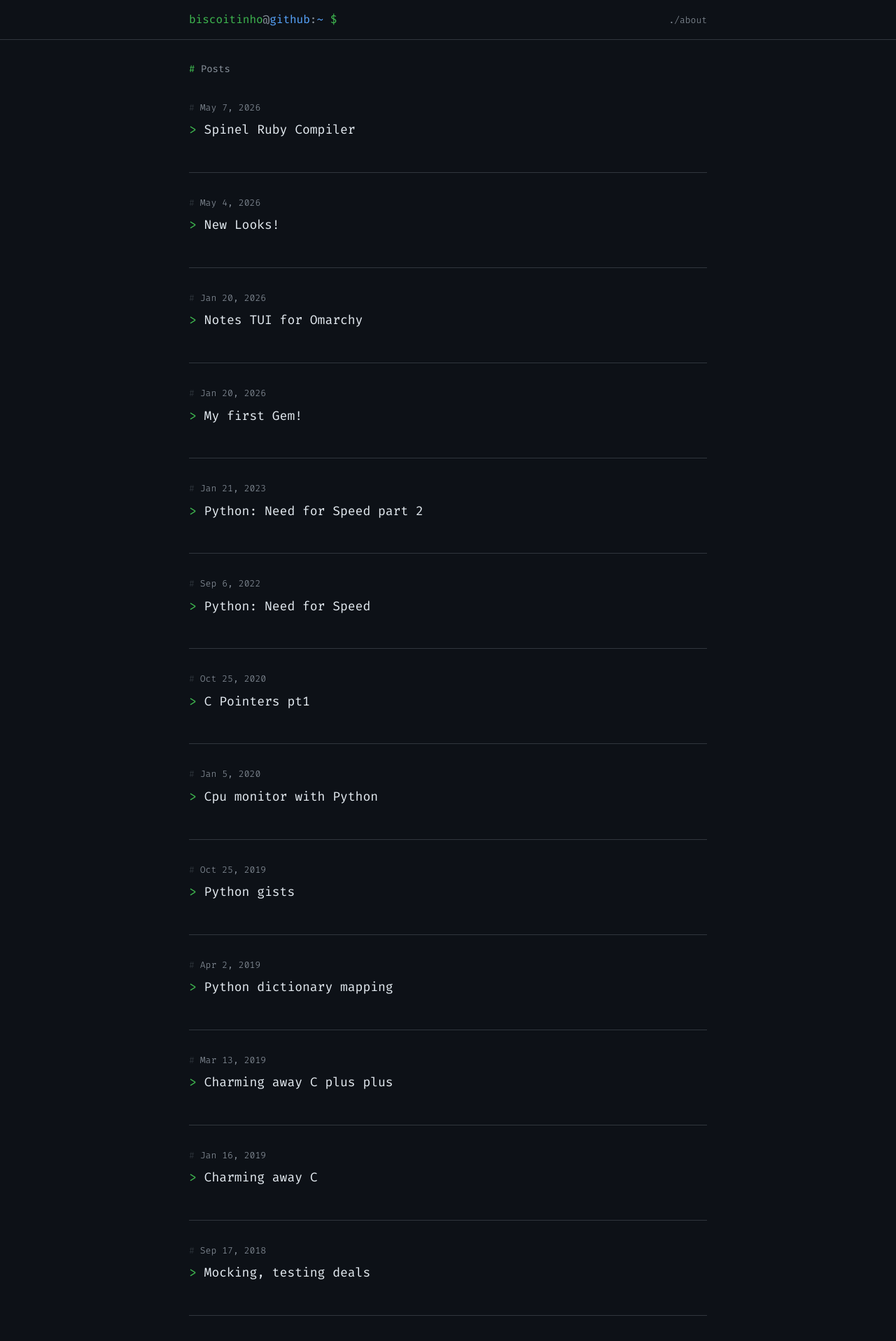
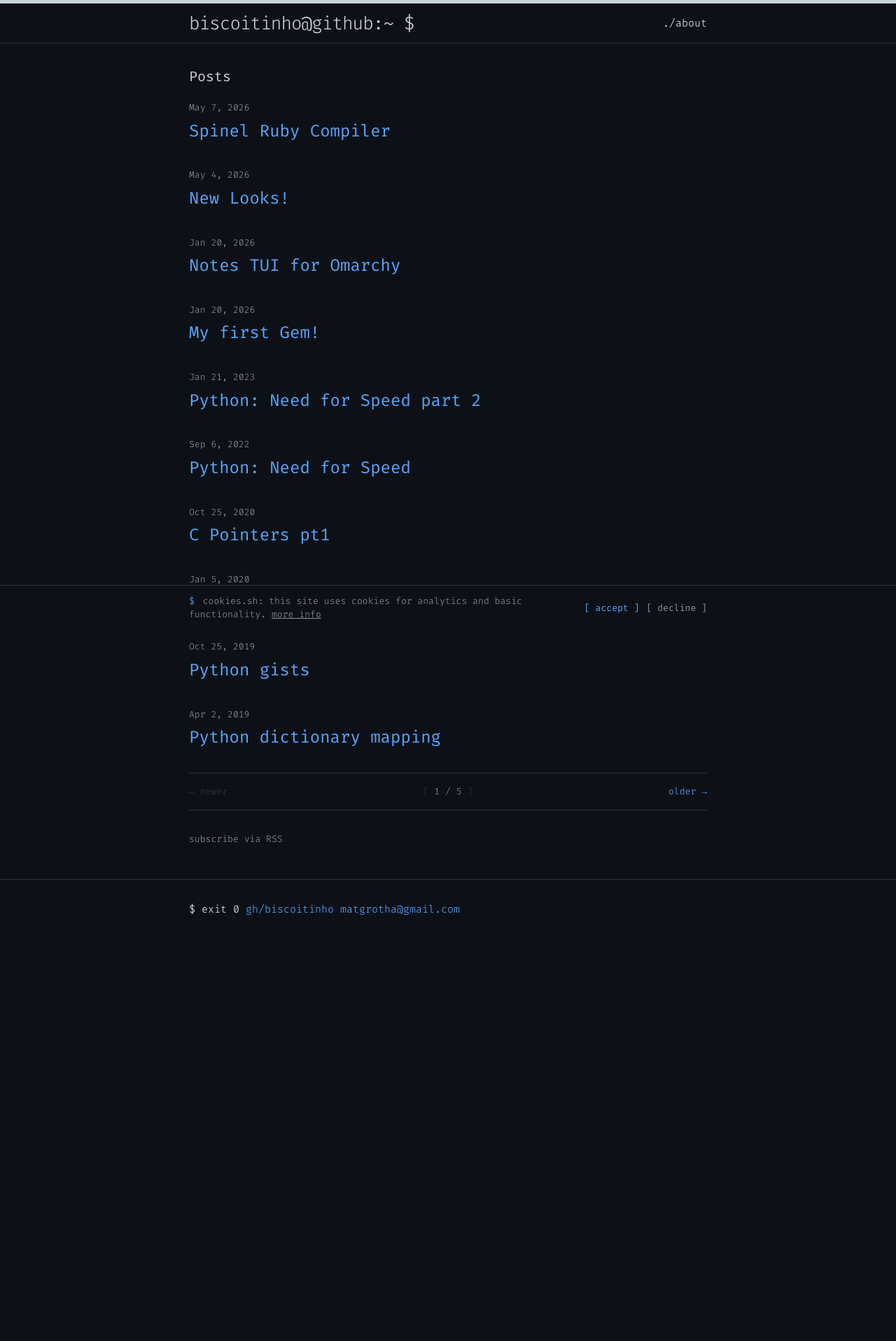
Before and after one commit to biscoitinho/biscoitinho.github.io, a Jekyll site: the page built from index.html, in a window 1280 px wide. Shown: the top 1916 px of the page at 70% size. Built offline with Jekyll 4.4.1, drawn with Linux system fonts in a browser that asks for light colours; the list of posts is cut into pages by our own code; after the commit the page ends 1342 px from its top, so only the background shows below that; some of the changed text lies outside the part shown.

Commit message:
add pagination and cookies consent

```diff
--- a/_config.yml
+++ b/_config.yml
@@ -3,6 +3,8 @@ title: Mateusz Grotha
 email: matgrotha@gmail.com
 description:
   developer, ruby, DIY, hacking, martial arts
+paginate: 10
+paginate_path: "/page:num/"
 baseurl: "" # the subpath of your site, e.g. /blog/
 url: "https://biscoitinho.github.io"
 twitter_username:
@@ -10,3 +12,5 @@ github_username:  biscoitinho
 
 # Build settings
 markdown: kramdown
+plugins:
+ - jekyll-paginate
--- /dev/null
+++ b/_includes/cookie-consent.html
@@ -0,0 +1,28 @@
+<div class="cookie-banner" id="cookieBanner">
+  <div class="cookie-inner">
+    <span class="cookie-msg">
+      <span class="cookie-prompt">$</span> cookies.sh:
+      this site uses cookies for analytics and basic functionality.
+      <a href="https://policies.google.com/privacy" target="_blank" rel="noopener">more info</a>
+    </span>
+    <div class="cookie-actions">
+      <button class="cookie-btn cookie-accept" onclick="cookieConsent(true)">[ accept ]</button>
+      <button class="cookie-btn cookie-decline" onclick="cookieConsent(false)">[ decline ]</button>
+    </div>
+  </div>
+</div>
+
+<script>
+  (function() {
+    if (localStorage.getItem('cookie-consent') !== null) {
+      document.getElementById('cookieBanner').style.display = 'none';
+    }
+  })();
+
+  function cookieConsent(accepted) {
+    localStorage.setItem('cookie-consent', accepted ? 'accepted' : 'declined');
+    var banner = document.getElementById('cookieBanner');
+    banner.style.opacity = '0';
+    setTimeout(function() { banner.style.display = 'none'; }, 300);
+  }
+</script>
--- a/_layouts/default.html
+++ b/_layouts/default.html
@@ -14,7 +14,7 @@
     </div>
 
     {% include footer.html %}
-
+    {% include cookie-consent.html %}
   </body>
 
 </html>
--- a/_sass/_layout.scss
+++ b/_sass/_layout.scss
@@ -2,28 +2,25 @@
  * Site header
  */
 .site-header {
+    border-top: 5px solid $grey-color-dark;
     border-bottom: 1px solid $grey-color-light;
     min-height: 56px;
+
+    // Positioning context for the mobile navigation icon
     position: relative;
-    background-color: $background-color;
 }
 
 .site-title {
-    font-size: 16px;
+    font-size: 26px;
     line-height: 56px;
-    letter-spacing: 0;
+    letter-spacing: -1px;
     margin-bottom: 0;
     float: left;
-    font-weight: 400;
 
-    .prompt-user  { color: $green-color; }
-    .prompt-at    { color: $grey-color; }
-    .prompt-host  { color: $brand-color; }
-    .prompt-sep   { color: $grey-color; }
-    .prompt-path  { color: $brand-color; }
-    .prompt-dollar { color: $green-color; }
-
-    &:hover { text-decoration: none; }
+    &,
+    &:visited {
+        color: $grey-color-dark;
+    }
 }
 
 .site-nav {
@@ -35,29 +32,23 @@
     }
 
     .page-link {
-        color: $grey-color;
-        font-size: 13px;
+        color: $text-color;
         line-height: $base-line-height;
-        transition: color 0.15s;
 
+        // Gaps between nav items, but not on the first one
         &:not(:first-child) {
             margin-left: 20px;
-        }
-
-        &:hover {
-            color: $green-color;
         }
     }
 
     @include media-query($on-palm) {
         position: absolute;
         top: 9px;
-        right: $spacing-unit / 2;
-        background-color: $code-bg;
+        right: 30px;
+        background-color: $background-color;
         border: 1px solid $grey-color-light;
-        border-radius: 3px;
+        border-radius: 5px;
         text-align: right;
-        z-index: 10;
 
         .menu-icon {
             display: block;
@@ -71,7 +62,10 @@
             > svg {
                 width: 18px;
                 height: 15px;
-                path { fill: $green-color; }
+
+                path {
+                    fill: $grey-color-dark;
+                }
             }
         }
 
@@ -87,9 +81,7 @@
 
         .page-link {
             display: block;
-            padding: 5px 12px;
-
-            &:not(:first-child) { margin-left: 0; }
+            padding: 5px 10px;
         }
     }
 }
@@ -101,35 +93,66 @@
  */
 .site-footer {
     border-top: 1px solid $grey-color-light;
-    padding: $spacing-unit / 2 0;
-    margin-top: $spacing-unit * 2;
+    padding: $spacing-unit 0;
 }
 
-.footer-inner {
-    display: flex;
-    align-items: center;
-    justify-content: space-between;
-    font-size: $small-font-size;
+.footer-heading {
+    font-size: 18px;
+    margin-bottom: $spacing-unit / 2;
+}
+
+.contact-list,
+.social-media-list {
+    list-style: none;
+    margin-left: 0;
+}
+
+.footer-col-wrapper {
+    font-size: 15px;
     color: $grey-color;
+    margin-left: -$spacing-unit / 2;
+    @extend %clearfix;
+}
 
-    @include media-query($on-palm) {
-        flex-direction: column;
-        gap: 8px;
-        text-align: center;
+.footer-col {
+    float: left;
+    margin-bottom: $spacing-unit / 2;
+    padding-left: $spacing-unit / 2;
+}
+
+.footer-col-1 {
+    width: -webkit-calc(35% - (#{$spacing-unit} / 2));
+    width:         calc(35% - (#{$spacing-unit} / 2));
+}
+
+.footer-col-2 {
+    width: -webkit-calc(20% - (#{$spacing-unit} / 2));
+    width:         calc(20% - (#{$spacing-unit} / 2));
+}
+
+.footer-col-3 {
+    width: -webkit-calc(45% - (#{$spacing-unit} / 2));
+    width:         calc(45% - (#{$spacing-unit} / 2));
+}
+
+@include media-query($on-laptop) {
+    .footer-col-1,
+    .footer-col-2 {
+        width: -webkit-calc(50% - (#{$spacing-unit} / 2));
+        width:         calc(50% - (#{$spacing-unit} / 2));
+    }
+
+    .footer-col-3 {
+        width: -webkit-calc(100% - (#{$spacing-unit} / 2));
+        width:         calc(100% - (#{$spacing-unit} / 2));
     }
 }
 
-.footer-prompt {
-    .prompt-dollar { color: $green-color; }
-}
-
-.footer-links {
-    a {
-        color: $grey-color;
-        margin-left: 16px;
-
-        &:first-child { margin-left: 0; }
-        &:hover { color: $brand-color; }
+@include media-query($on-palm) {
+    .footer-col {
+        float: none;
+        width: -webkit-calc(100% - (#{$spacing-unit} / 2));
+        width:         calc(100% - (#{$spacing-unit} / 2));
     }
 }
 
@@ -140,18 +163,10 @@
  */
 .page-content {
     padding: $spacing-unit 0;
-    min-height: calc(100vh - 120px);
 }
 
 .page-heading {
-    font-size: 14px;
-    color: $grey-color;
-    margin-bottom: $spacing-unit;
-
-    &::before {
-        content: "# ";
-        color: $green-color;
-    }
+    font-size: 20px;
 }
 
 .post-list {
@@ -160,39 +175,120 @@
 
     > li {
         margin-bottom: $spacing-unit;
-        padding-bottom: $spacing-unit;
-        border-bottom: 1px solid $grey-color-light;
-
-        &:last-child {
-            border-bottom: none;
-        }
     }
 }
 
 .post-meta {
     font-size: $small-font-size;
     color: $grey-color;
-
-    &::before {
-        content: "# ";
-        color: $grey-color-light;
-    }
 }
 
 .post-link {
     display: block;
-    font-size: 18px;
-    color: $text-color;
-    margin-top: 4px;
+    font-size: 24px;
+}
 
-    &:hover {
-        color: $brand-color;
+
+
+/**
+ * Cookie consent banner
+ */
+.cookie-banner {
+    position: fixed;
+    bottom: 0;
+    left: 0;
+    right: 0;
+    background-color: $background-color;
+    border-top: 1px solid $grey-color-light;
+    padding: 12px $spacing-unit;
+    z-index: 100;
+    opacity: 1;
+    transition: opacity 0.3s ease;
+}
+
+.cookie-inner {
+    max-width: calc(#{$content-width} - (#{$spacing-unit} * 2));
+    margin: 0 auto;
+    display: flex;
+    align-items: center;
+    justify-content: space-between;
+    gap: $spacing-unit;
+    font-size: $small-font-size;
+
+    @include media-query($on-palm) {
+        flex-direction: column;
+        align-items: flex-start;
+        gap: 10px;
     }
+}
 
-    &::before {
-        content: "> ";
-        color: $green-color;
-    }
+.cookie-msg {
+    color: $grey-color;
+    line-height: 1.5;
+
+    .cookie-prompt { color: $brand-color; margin-right: 4px; }
+
+    a { color: $grey-color; text-decoration: underline; &:hover { color: $brand-color; } }
+}
+
+.cookie-actions {
+    display: flex;
+    gap: 10px;
+    flex-shrink: 0;
+}
+
+.cookie-btn {
+    font-family: $base-font-family;
+    font-size: $small-font-size;
+    background: none;
+    border: none;
+    cursor: pointer;
+    padding: 0;
+
+    &.cookie-accept { color: $brand-color; &:hover { color: lighten($brand-color, 15%); } }
+    &.cookie-decline { color: $grey-color; &:hover { color: $text-color; } }
+}
+
+
+
+/**
+ * Pagination
+ */
+.pagination {
+    display: flex;
+    align-items: center;
+    justify-content: space-between;
+    margin: $spacing-unit 0;
+    padding: ($spacing-unit / 2) 0;
+    border-top: 1px solid $grey-color-light;
+    border-bottom: 1px solid $grey-color-light;
+    font-size: $small-font-size;
+}
+
+.pagination-link {
+    color: $brand-color;
+
+    &:hover { color: darken($brand-color, 10%); }
+}
+
+.pagination-disabled {
+    color: $grey-color-light;
+    cursor: default;
+}
+
+.pagination-info {
+    color: $grey-color;
+
+    &::before { content: "["; color: $grey-color-light; }
+    &::after  { content: "]"; color: $grey-color-light; }
+}
+
+.rss-subscribe {
+    font-size: $small-font-size;
+    color: $grey-color;
+    margin-top: $spacing-unit / 2;
+
+    a { color: $grey-color; &:hover { color: $brand-color; } }
 }
 
 
@@ -202,18 +298,15 @@
  */
 .post-header {
     margin-bottom: $spacing-unit;
-    padding-bottom: $spacing-unit / 2;
-    border-bottom: 1px solid $grey-color-light;
 }
 
 .post-title {
-    font-size: 28px;
-    letter-spacing: 0;
-    line-height: 1.3;
-    color: $text-color;
+    font-size: 42px;
+    letter-spacing: -1px;
+    line-height: 1;
 
     @include media-query($on-laptop) {
-        font-size: 24px;
+        font-size: 36px;
     }
 }
 
@@ -221,30 +314,26 @@
     margin-bottom: $spacing-unit;
 
     h2 {
-        font-size: 22px;
-        margin-top: $spacing-unit;
-        color: $green-color;
+        font-size: 32px;
 
-        &::before { content: "## "; color: $grey-color-light; }
-
-        @include media-query($on-laptop) { font-size: 20px; }
+        @include media-query($on-laptop) {
+            font-size: 28px;
+        }
     }
 
     h3 {
-        font-size: 18px;
-        margin-top: $spacing-unit;
-        color: $grey-color-dark;
+        font-size: 26px;
 
-        &::before { content: "### "; color: $grey-color-light; }
-
-        @include media-query($on-laptop) { font-size: 16px; }
+        @include media-query($on-laptop) {
+            font-size: 22px;
+        }
     }
 
     h4 {
-        font-size: 15px;
-        margin-top: $spacing-unit / 2;
-        color: $grey-color;
+        font-size: 20px;
 
-        @include media-query($on-laptop) { font-size: 14px; }
+        @include media-query($on-laptop) {
+            font-size: 18px;
+        }
     }
 }
--- a/index.html
+++ b/index.html
@@ -7,10 +7,9 @@ layout: default
   <h1 class="page-heading">Posts</h1>
 
   <ul class="post-list">
-    {% for post in site.posts %}
+    {% for post in paginator.posts %}
       <li>
         <span class="post-meta">{{ post.date | date: "%b %-d, %Y" }}</span>
-
         <h2>
           <a class="post-link" href="{{ post.url | prepend: site.baseurl }}">{{ post.title }}</a>
         </h2>
@@ -18,6 +17,26 @@ layout: default
     {% endfor %}
   </ul>
 
+  {% if paginator.total_pages > 1 %}
+  <nav class="pagination">
+    {% if paginator.previous_page %}
+      <a class="pagination-link" href="{{ paginator.previous_page_path | prepend: site.baseurl }}">&larr; newer</a>
+    {% else %}
+      <span class="pagination-link pagination-disabled">&larr; newer</span>
+    {% endif %}
+
+    <span class="pagination-info">
+      {{ paginator.page }} / {{ paginator.total_pages }}
+    </span>
+
+    {% if paginator.next_page %}
+      <a class="pagination-link" href="{{ paginator.next_page_path | prepend: site.baseurl }}">older &rarr;</a>
+    {% else %}
+      <span class="pagination-link pagination-disabled">older &rarr;</span>
+    {% endif %}
+  </nav>
+  {% endif %}
+
   <p class="rss-subscribe">subscribe <a href="{{ "/feed.xml" | prepend: site.baseurl }}">via RSS</a></p>
 
 </div>
```
